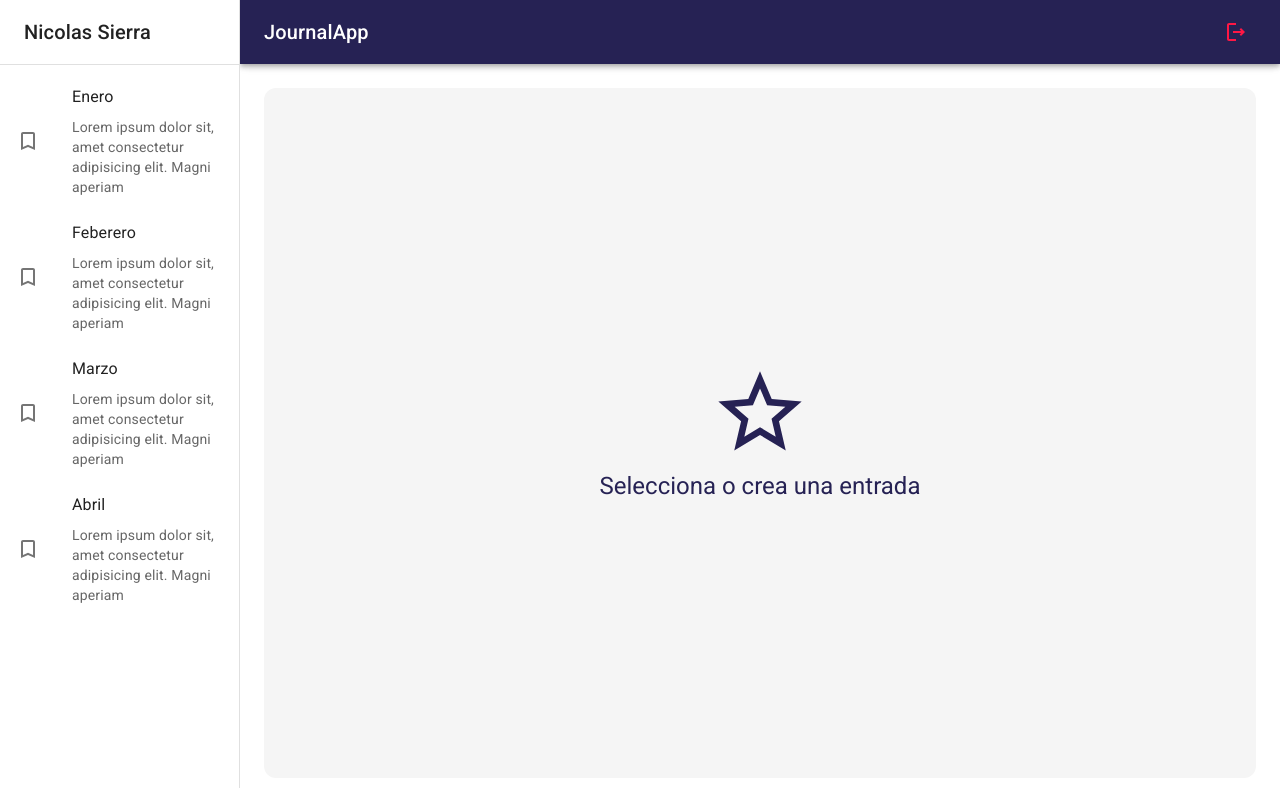
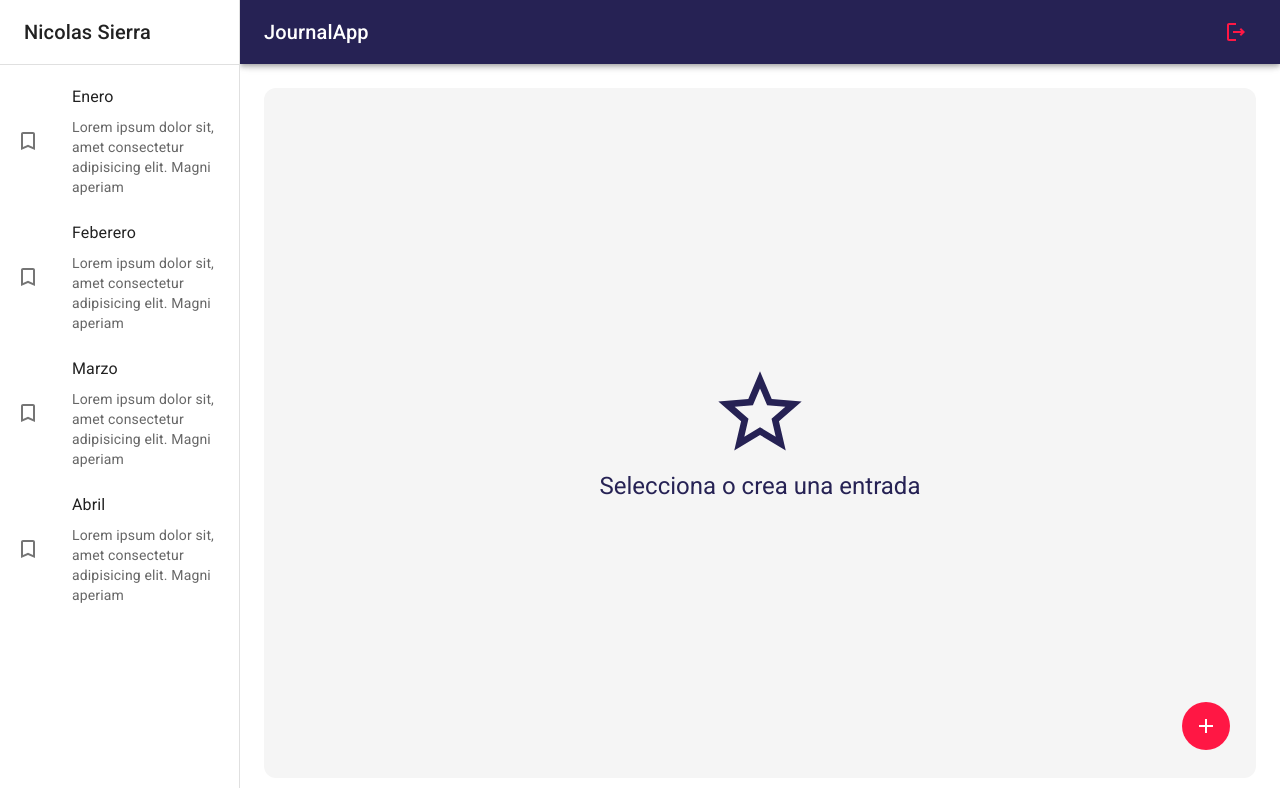
Before and after one commit to Nicolas0611/MUI-react-notes, a React (Vite) app: page / in a window 1280 px wide. Shown: the top 788 px of the page. Built offline with nearby package versions, Linux system fonts and the light colour scheme; no server answers; sample sign-in values are in the browser's storage.

Commit message:
Button for new added on the JournalPage aswell as refactoring the AppRouter page

```diff
--- /dev/null
+++ b/src/hooks/useCheckAuth.js
@@ -0,0 +1,20 @@
+import { useSelector, useDispatch } from "react-redux";
+import { onAuthStateChanged } from "firebase/auth";
+import { FirebaseAuth } from "../firebase/config";
+import { useEffect } from "react";
+import { logout, login } from "../store/auth/authSlice";
+
+export const useCheckAuth = () => {
+  const { status } = useSelector((state) => state.auth);
+  const dispatch = useDispatch();
+
+  useEffect(() => {
+    onAuthStateChanged(FirebaseAuth, async (user) => {
+      if (!user) return dispatch(logout());
+      const { uid, email, displayName, photoURL } = user;
+      dispatch(login({ uid, email, displayName, photoURL }));
+    });
+  }, []);
+
+  return { status };
+};
--- a/src/journal/pages/JournalPage.jsx
+++ b/src/journal/pages/JournalPage.jsx
@@ -2,11 +2,26 @@ import React from "react";
 import { JournalLayout } from "../Layout/JournalLayout";
 import { NothingSelectedView } from "../view/NothingSelectedView";
 import { NoteView } from "../view/NoteView";
+import { IconButton } from "@mui/material";
+import { AddOutlined } from "@mui/icons-material";
 export const JournalPage = () => {
   return (
     <JournalLayout>
       {/* <NothingSelectedView /> */}
       <NothingSelectedView />
+      <IconButton
+        size="large"
+        sx={{
+          color: "white",
+          backgroundColor: "error.main",
+          ":hover": { backgroundColor: "error.main", opacity: 0.9 },
+          position: "fixed",
+          right: 50,
+          bottom: 50,
+        }}
+      >
+        <AddOutlined sx={{ fonSize: 30 }} />
+      </IconButton>
     </JournalLayout>
   );
 };
--- a/src/router/AppRouter.jsx
+++ b/src/router/AppRouter.jsx
@@ -1,24 +1,11 @@
 import { Routes, Route, Navigate } from "react-router-dom";
 import AuthRoutes from "../auth/routes/AuthRoutes";
 import JournalRoutes from "../journal/routes/JournalRoutes";
-import { useSelector, useDispatch } from "react-redux";
 import CheckingAuth from "../ui/components/CheckingAuth";
-import { onAuthStateChanged } from "firebase/auth";
-import { FirebaseAuth } from "../firebase/config";
-import { useEffect } from "react";
-import { logout, login } from "../store/auth/authSlice";
+import { useCheckAuth } from "../hooks/useCheckAuth";
 
 export const AppRouter = () => {
-  const { status } = useSelector((state) => state.auth);
-  const dispatch = useDispatch();
-
-  useEffect(() => {
-    onAuthStateChanged(FirebaseAuth, async (user) => {
-      if (!user) return dispatch(logout());
-      const { uid, email, displayName, photoURL } = user;
-      dispatch(login({ uid, email, displayName, photoURL }));
-    });
-  }, []);
+  const { status } = useCheckAuth();
 
   if (status === "checking") {
     return <CheckingAuth />;
```
